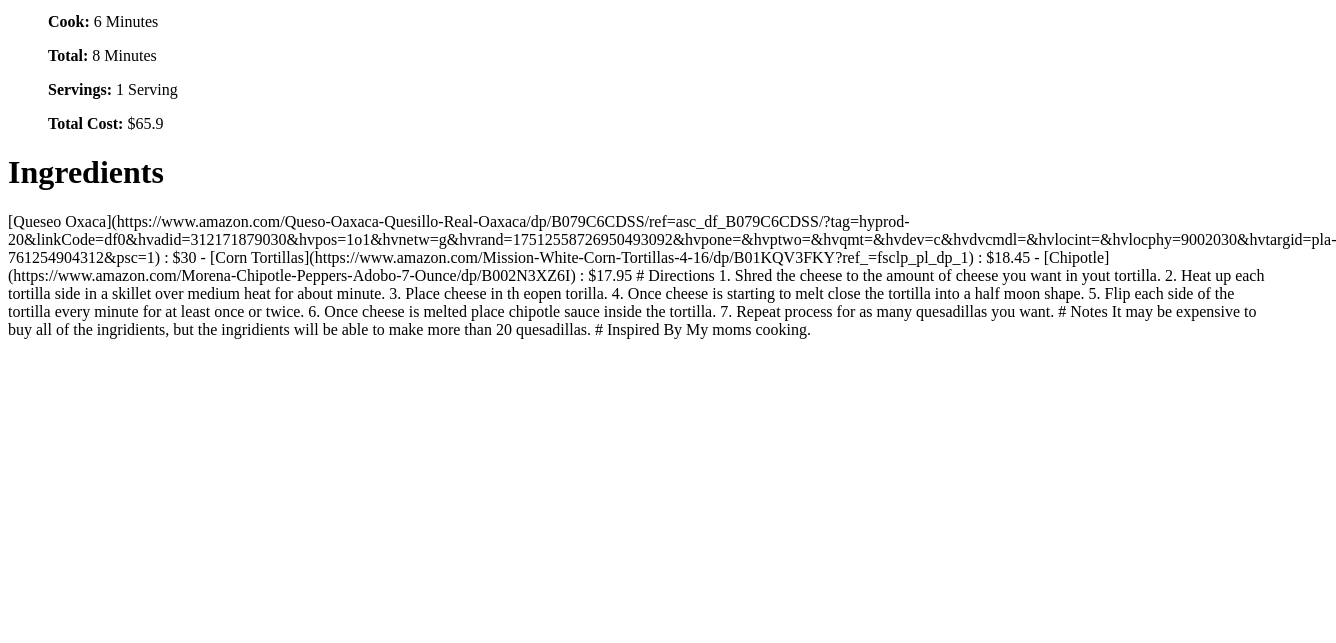
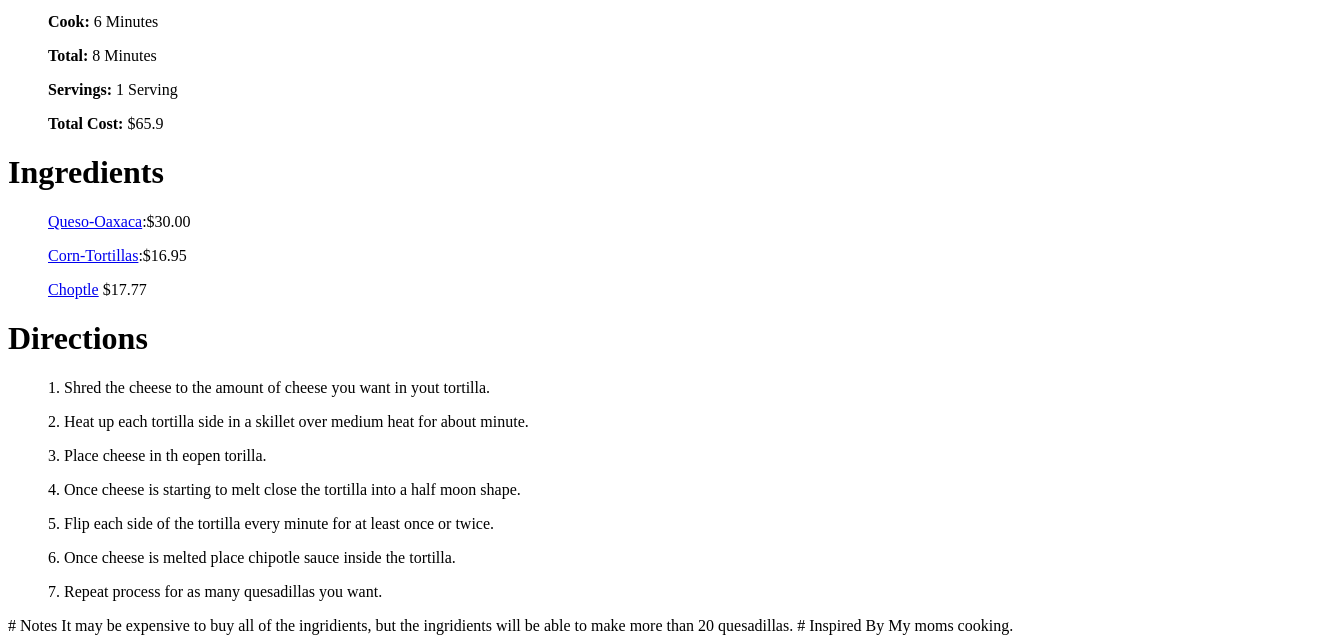
Before and after one commit to JakeGonzalez04/Project-4, a plain HTML site: page index.html in a window 1280 px wide. Shown: the part 169-812 px from the top of the page, 1336 px wide, since content can reach past the window. Drawn offline with Linux system fonts and the light colour scheme.

Commit message:
Update index.html

```diff
--- a/index.html
+++ b/index.html
@@ -21,20 +21,20 @@
 
     <h1>Ingredients</h1>
 
-    <o>[Queseo Oxaca](https://www.amazon.com/Queso-Oaxaca-Quesillo-Real-Oaxaca/dp/B079C6CDSS/ref=asc_df_B079C6CDSS/?tag=hyprod-20&linkCode=df0&hvadid=312171879030&hvpos=1o1&hvnetw=g&hvrand=17512558726950493092&hvpone=&hvptwo=&hvqmt=&hvdev=c&hvdvcmdl=&hvlocint=&hvlocphy=9002030&hvtargid=pla-761254904312&psc=1)</o> : $30
-    - [Corn Tortillas](https://www.amazon.com/Mission-White-Corn-Tortillas-4-16/dp/B01KQV3FKY?ref_=fsclp_pl_dp_1) : $18.45
-    - [Chipotle](https://www.amazon.com/Morena-Chipotle-Peppers-Adobo-7-Ounce/dp/B002N3XZ6I) : $17.95
+    <ol><a href="https://www.amazon.com/Queso-Oaxaca-Quesillo-Real-Oaxaca/dp/B079C6CDSS/ref=asc_df_B079C6CDSS/?tag=hyprod-20&linkCode=df0&hvadid=312171879030&hvpos=1o1&hvnetw=g&hvrand=17512558726950493092&hvpone=&hvptwo=&hvqmt=&hvdev=c&hvdvcmdl=&hvlocint=&hvlocphy=9002030&hvtargid=pla-761254904312&psc=1"> Queso-Oaxaca</a>:$30.00</ol>
+    <ol><a href="https://www.amazon.com/Mission-White-Corn-Tortillas-4-16/dp/B01KQV3FKY?ref_=fsclp_pl_dp_1"> Corn-Tortillas</a>:$16.95 </ol>
+    <ol><a href="https://www.amazon.com/Morena-Chipotle-Peppers-Adobo-7-Ounce/dp/B002N3XZ6I">Choptle</a> $17.77</ol>
 
 
-    # Directions
+    <h1>Directions</h1>
 
-    1. Shred the cheese to the amount of cheese you want in yout tortilla.
-    2. Heat up each tortilla side in a skillet over medium heat for about minute.
-    3. Place cheese in th eopen torilla.
-    4. Once cheese is starting to melt close the tortilla into a half moon shape.
-    5. Flip each side of the tortilla every minute for at least once or twice.
-    6. Once cheese is melted place chipotle sauce inside the tortilla.
-    7. Repeat process for as many quesadillas you want.
+    <ol>1. Shred the cheese to the amount of cheese you want in yout tortilla.</ol>
+    <ol>2. Heat up each tortilla side in a skillet over medium heat for about minute.</ol>
+    <ol>3. Place cheese in th eopen torilla.</ol>
+    <ol>4. Once cheese is starting to melt close the tortilla into a half moon shape.</ol>
+    <ol>5. Flip each side of the tortilla every minute for at least once or twice.</ol>
+    <ol>6. Once cheese is melted place chipotle sauce inside the tortilla.</ol>
+    <ol>7. Repeat process for as many quesadillas you want. </ol>
 
     # Notes
 
```
